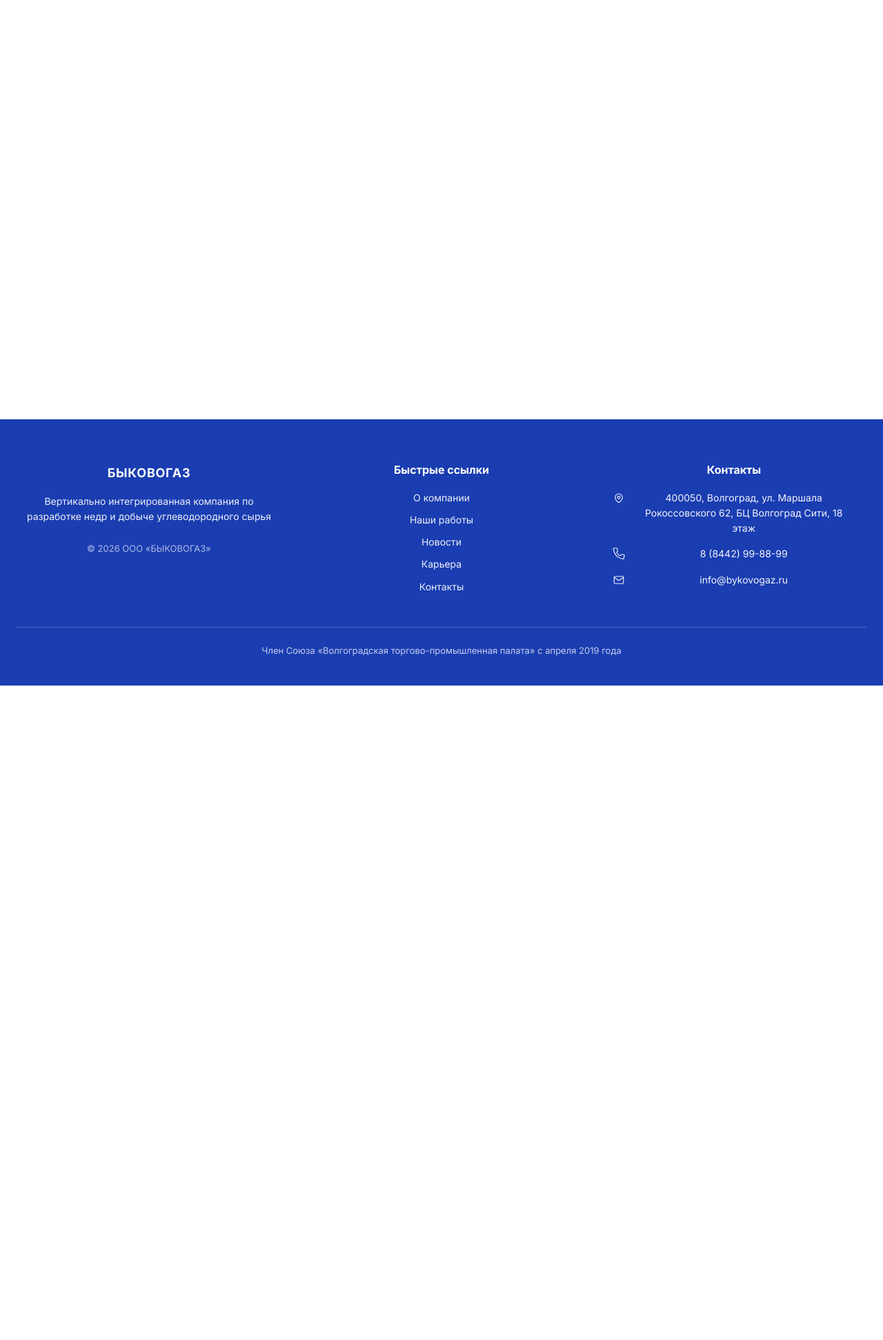
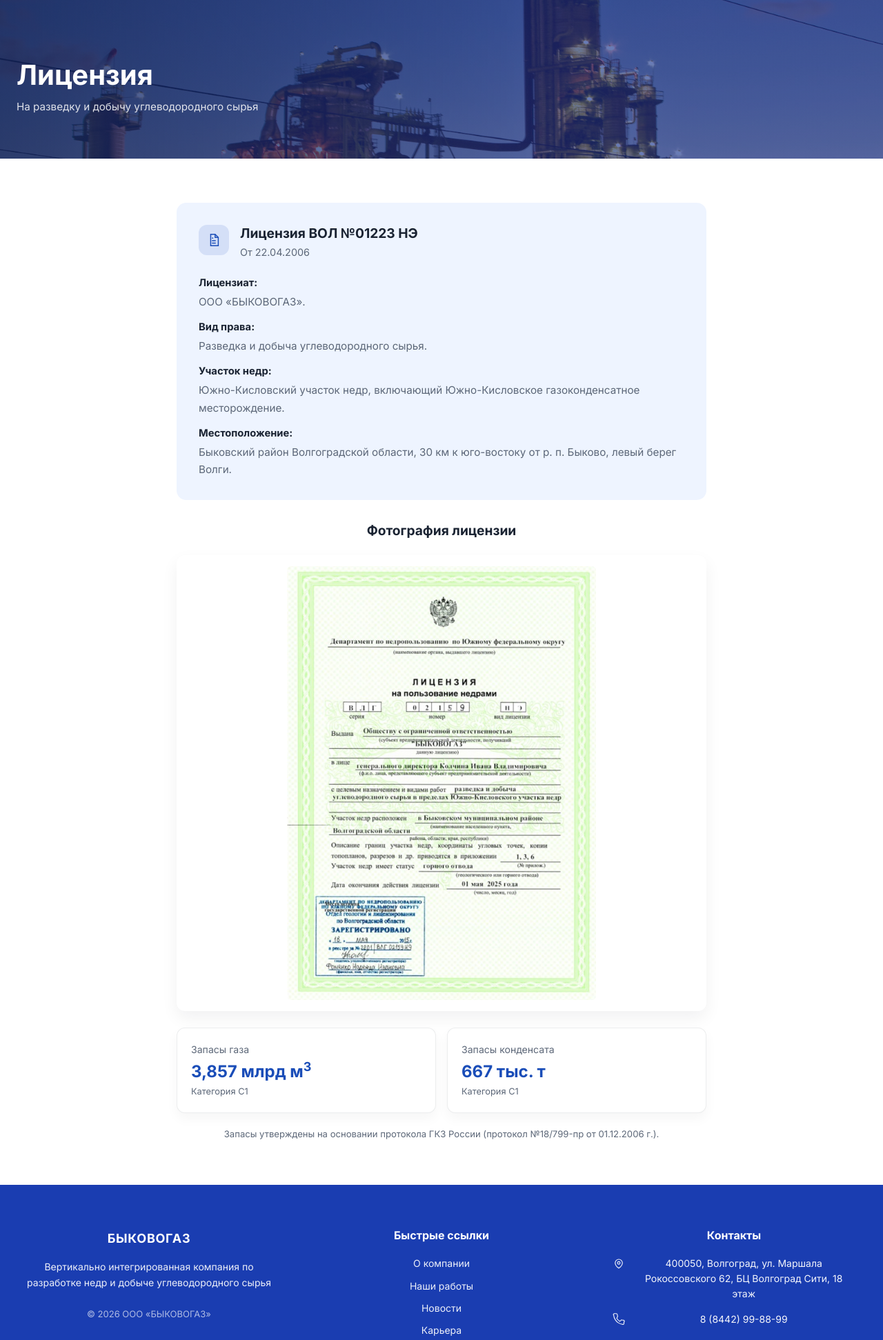
Before and after one commit to vesker034/BYKOVOGAZ, a Django app: page /about/license/ in a window 1280 px wide. Shown: the part 90-2033 px from the top of the page at 69% size. Before the commit the page ends 1084 px from the top, so only its background shows below. Run offline with Django 5.2, Linux system fonts and the light colour scheme.

Commit message:
feat(license): add license page layout

```diff
--- a/main/views.py
+++ b/main/views.py
@@ -38,7 +38,7 @@ def about_team(request):
 
 
 def about_license(request):
-    return render(request, "pages/empty.html", {"page_title": "Лицензия"})
+    return render(request, "pages/about_license.html")
 
 
 def about_tour(request):
--- a/static/css/style.css
+++ b/static/css/style.css
@@ -129,6 +129,15 @@ a:hover {
         linear-gradient(0deg, rgba(26, 61, 177, 0.6), rgba(26, 61, 177, 0.6));
 }
 
+.page-hero--license {
+    background-image: url("../img/home-hero.jpg");
+}
+
+.page-hero--license::before {
+    background: linear-gradient(90deg, rgba(10, 24, 54, 0.5) 0%, rgba(10, 24, 54, 0.18) 60%, rgba(10, 24, 54, 0.18) 100%),
+        linear-gradient(0deg, rgba(26, 61, 177, 0.56), rgba(26, 61, 177, 0.56));
+}
+
 .page-hero__inner {
     position: relative;
     z-index: 1;
@@ -492,6 +501,149 @@ a:hover {
     font-size: 0.9rem;
     line-height: 1.6;
     color: rgba(255, 255, 255, 0.88);
+}
+
+.license-page__card,
+.license-page__document,
+.license-page__stats {
+    max-width: 48rem;
+    margin-left: auto;
+    margin-right: auto;
+}
+
+.license-page__card {
+    padding: var(--space-8);
+    border-radius: 14px;
+    background-color: #eef4ff;
+}
+
+.license-page__header {
+    display: flex;
+    align-items: flex-start;
+    gap: var(--space-4);
+}
+
+.license-page__icon {
+    display: flex;
+    align-items: center;
+    justify-content: center;
+    width: 2.75rem;
+    height: 2.75rem;
+    border-radius: 0.75rem;
+    background-color: rgba(26, 77, 184, 0.12);
+    color: var(--color-primary);
+    flex-shrink: 0;
+}
+
+.license-page__title,
+.license-page__document-title {
+    margin: 0;
+    font-family: var(--font-heading);
+    font-weight: 700;
+    font-size: 1.2rem;
+    line-height: 1.25;
+    color: var(--color-text);
+}
+
+.license-page__meta,
+.license-page__detail-text,
+.license-page__footnote,
+.license-page__stat-note,
+.license-page__stat-label {
+    color: var(--color-text-muted);
+}
+
+.license-page__meta {
+    margin: 0.3rem 0 0;
+    font-size: 0.9rem;
+}
+
+.license-page__details {
+    margin-top: var(--space-6);
+    display: grid;
+    gap: var(--space-4);
+}
+
+.license-page__detail-title {
+    margin: 0;
+    font-size: 0.92rem;
+    font-weight: 700;
+    color: var(--color-text);
+}
+
+.license-page__detail-text {
+    margin: 0.35rem 0 0;
+    font-size: 0.95rem;
+    line-height: 1.65;
+}
+
+.license-page__document {
+    margin-top: var(--space-8);
+    text-align: center;
+}
+
+.license-sheet {
+    margin-top: var(--space-6);
+    padding: var(--space-4);
+    border-radius: 12px;
+    background-color: #fff;
+    box-shadow: 0 10px 24px rgba(18, 22, 31, 0.06);
+}
+
+.license-sheet__photo {
+    display: block;
+    width: 100%;
+    max-width: 28rem;
+    margin: 0 auto;
+    height: auto;
+    border-radius: 6px;
+}
+
+.license-page__stats {
+    display: grid;
+    grid-template-columns: minmax(0, 1fr);
+    gap: var(--space-4);
+    margin-top: var(--space-6);
+}
+
+@media (min-width: 640px) {
+    .license-page__stats {
+        grid-template-columns: repeat(2, minmax(0, 1fr));
+    }
+}
+
+.license-page__stat {
+    padding: var(--space-5);
+    border: 1px solid rgba(15, 25, 40, 0.08);
+    border-radius: 12px;
+    background-color: #fff;
+    box-shadow: 0 8px 18px rgba(18, 22, 31, 0.04);
+}
+
+.license-page__stat-label {
+    font-size: 0.88rem;
+}
+
+.license-page__stat-value {
+    margin-top: 0.45rem;
+    font-family: var(--font-heading);
+    font-weight: 700;
+    font-size: 1.5rem;
+    line-height: 1.2;
+    color: var(--color-primary);
+}
+
+.license-page__stat-note {
+    margin-top: 0.25rem;
+    font-size: 0.8rem;
+}
+
+.license-page__footnote {
+    max-width: 48rem;
+    margin: var(--space-5) auto 0;
+    font-size: 0.82rem;
+    line-height: 1.55;
+    text-align: center;
 }
 
 /* --- Header (макет Figma) --- */
--- /dev/null
+++ b/templates/pages/about_license.html
@@ -0,0 +1,77 @@
+{% extends "base.html" %}
+{% load static %}
+
+{% block title %}Лицензия | БыковоГаз{% endblock %}
+
+{% block content %}
+<div class="page">
+    {% include "components/page_hero.html" with title="Лицензия" lead="На разведку и добычу углеводородного сырья" hero_class="page-hero--license" %}
+
+    <section class="section">
+        <div class="site-container">
+            <div class="license-page__card">
+                <div class="license-page__header">
+                    <div class="license-page__icon" aria-hidden="true">
+                        <svg xmlns="http://www.w3.org/2000/svg" width="22" height="22" fill="none" stroke="currentColor" stroke-width="1.6" viewBox="0 0 24 24"><path d="M7 3h7l5 5v13H7z"/><path d="M14 3v5h5"/><path d="M9 13h6M9 17h6M9 9h2"/></svg>
+                    </div>
+                    <div>
+                        <h2 class="license-page__title">Лицензия ВОЛ №01223 НЭ</h2>
+                        <p class="license-page__meta">От 22.04.2006</p>
+                    </div>
+                </div>
+
+                <div class="license-page__details">
+                    <div class="license-page__detail">
+                        <h3 class="license-page__detail-title">Лицензиат:</h3>
+                        <p class="license-page__detail-text">ООО «БЫКОВОГАЗ».</p>
+                    </div>
+                    <div class="license-page__detail">
+                        <h3 class="license-page__detail-title">Вид права:</h3>
+                        <p class="license-page__detail-text">Разведка и добыча углеводородного сырья.</p>
+                    </div>
+                    <div class="license-page__detail">
+                        <h3 class="license-page__detail-title">Участок недр:</h3>
+                        <p class="license-page__detail-text">
+                            Южно-Кисловский участок недр, включающий Южно-Кисловское газоконденсатное месторождение.
+                        </p>
+                    </div>
+                    <div class="license-page__detail">
+                        <h3 class="license-page__detail-title">Местоположение:</h3>
+                        <p class="license-page__detail-text">
+                            Быковский район Волгоградской области, 30 км к юго-востоку от р. п. Быково, левый берег Волги.
+                        </p>
+                    </div>
+                </div>
+            </div>
+
+            <div class="license-page__document">
+                <h2 class="license-page__document-title">Фотография лицензии</h2>
+                <div class="license-sheet">
+                    <img
+                        class="license-sheet__photo"
+                        src="{% static 'img/license-scan.png' %}"
+                        alt="Скан лицензии на пользование недрами"
+                    >
+                </div>
+            </div>
+
+            <div class="license-page__stats">
+                <div class="license-page__stat">
+                    <div class="license-page__stat-label">Запасы газа</div>
+                    <div class="license-page__stat-value">3,857 млрд м<sup>3</sup></div>
+                    <div class="license-page__stat-note">Категория С1</div>
+                </div>
+                <div class="license-page__stat">
+                    <div class="license-page__stat-label">Запасы конденсата</div>
+                    <div class="license-page__stat-value">667 тыс. т</div>
+                    <div class="license-page__stat-note">Категория С1</div>
+                </div>
+            </div>
+
+            <p class="license-page__footnote">
+                Запасы утверждены на основании протокола ГКЗ России (протокол №18/799-пр от 01.12.2006 г.).
+            </p>
+        </div>
+    </section>
+</div>
+{% endblock %}
```
Also changed, not shown: static/img/license-scan.png (added).
